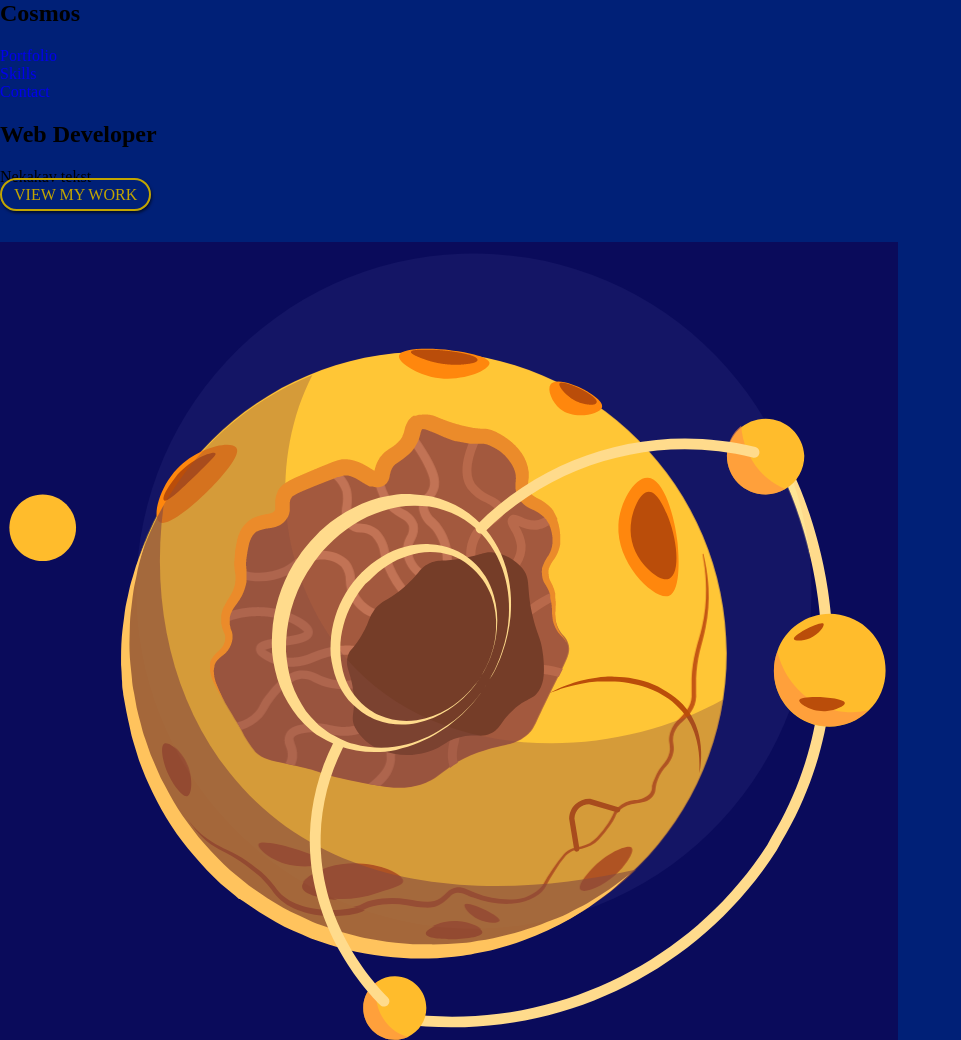
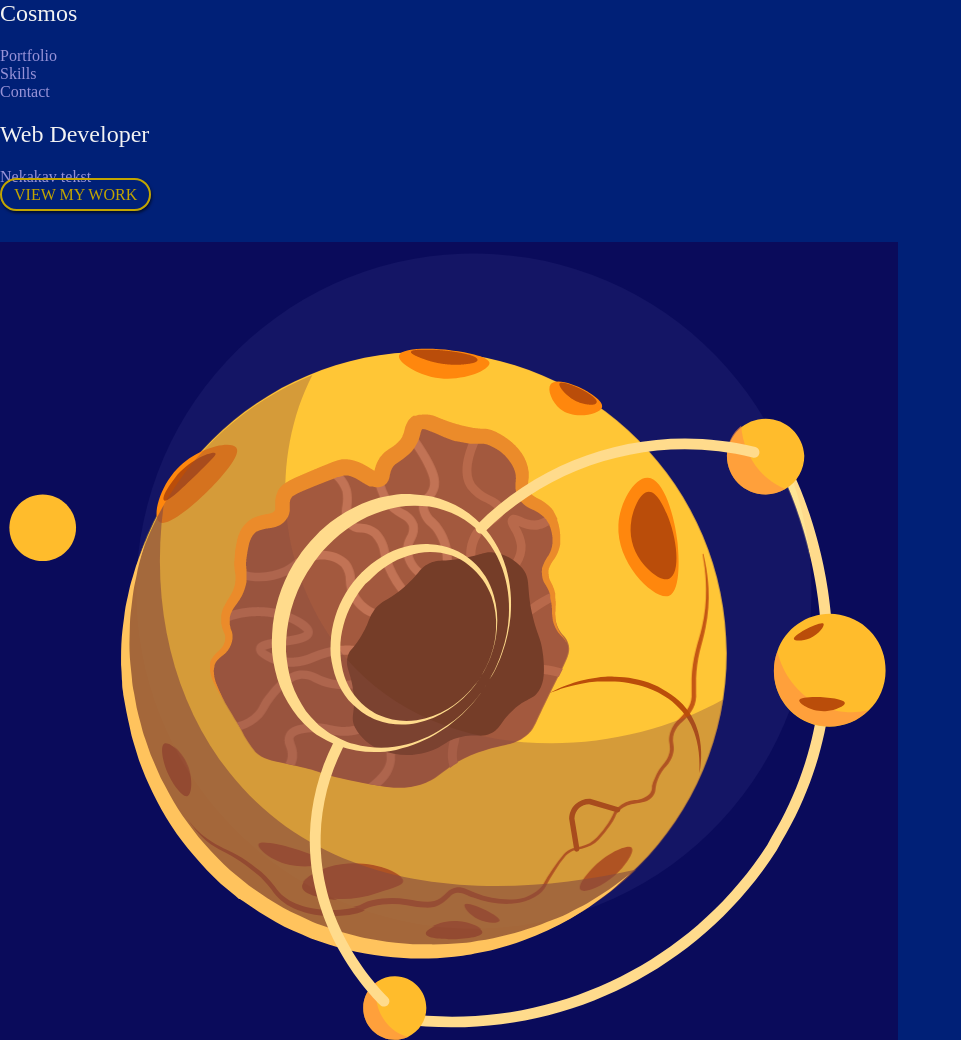
Before and after one commit to Iggy2399/Mobile-First-Responsive-Website, a plain HTML site: page index.html in a window 1280 px wide. Shown: the top 1040 px of the page, without its empty margins (0-961 px from the left). Drawn offline with Linux system fonts and the light colour scheme.

Commit message:
added new font style

```diff
--- a/styles.css
+++ b/styles.css
@@ -36,9 +36,22 @@
     background: rgba(255, 255, 255, 0.062);
     padding: 10px 16px;
     border-radius: 20px;
-    border: 2px solid #9893D8
+    border: 2px solid #9893D8;
+    color: #f2f2f2;
+
 }
 /* fonts */
+@font-face {
+    font-family: 'Rubik Regular';
+    src: url('assets/Rubik-VariableFont_wght.ttf');
+}
+h1,h2,h3,h4{
+    color:#f2f2f2;
+    font-weight: normal;
+}
+p,a,li{
+    color: #9893D8;
+}
 
 /* mobile styles */
 
```
Also changed, not shown: assets/Rubik-VariableFont_wght.ttf (added), 2 other files.
